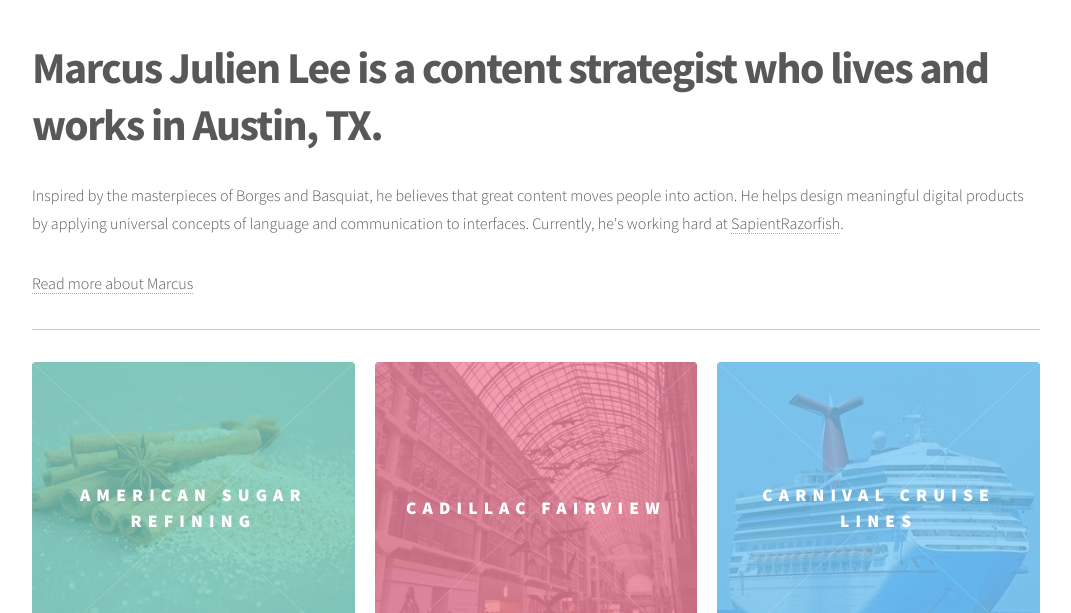
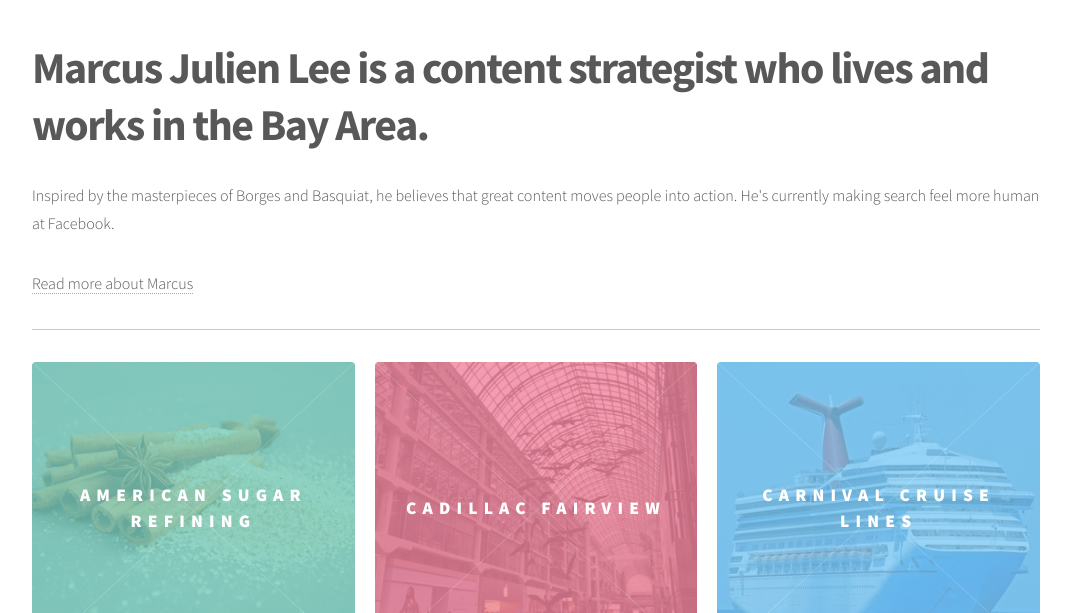
Before and after one commit to marcusjulienlee/marcusjulienlee.github.io, a plain HTML site: page index.html in a window 1280 px wide. Shown: the part 187-800 px from the top of the page, without its empty margins (104-1175 px from the left). Drawn offline with Linux system fonts and the light colour scheme.

Commit message:
Update index.html

```diff
--- a/index.html
+++ b/index.html
@@ -88,8 +88,8 @@
 	<div id="main">
 		<div class="inner">
  <header>
-<h1>Marcus Julien Lee is a content strategist who lives and works in Austin, TX.</h1>
-<p>Inspired by the masterpieces of Borges and Basquiat, he believes that great content moves people into action. He helps design meaningful digital products by applying universal concepts of language and communication to interfaces. Currently, he's working hard at <a href="https://www.sapientrazorfish.com/" target="_blank"> SapientRazorfish</a>.</p>
+<h1>Marcus Julien Lee is a content strategist who lives and works in the Bay Area.</h1>
+<p>Inspired by the masterpieces of Borges and Basquiat, he believes that great content moves people into action. He's currently making search feel more human at Facebook.</p>
 <span><a href="/about.html">Read more about Marcus</a></span>
 </header>
 <hr />
```
